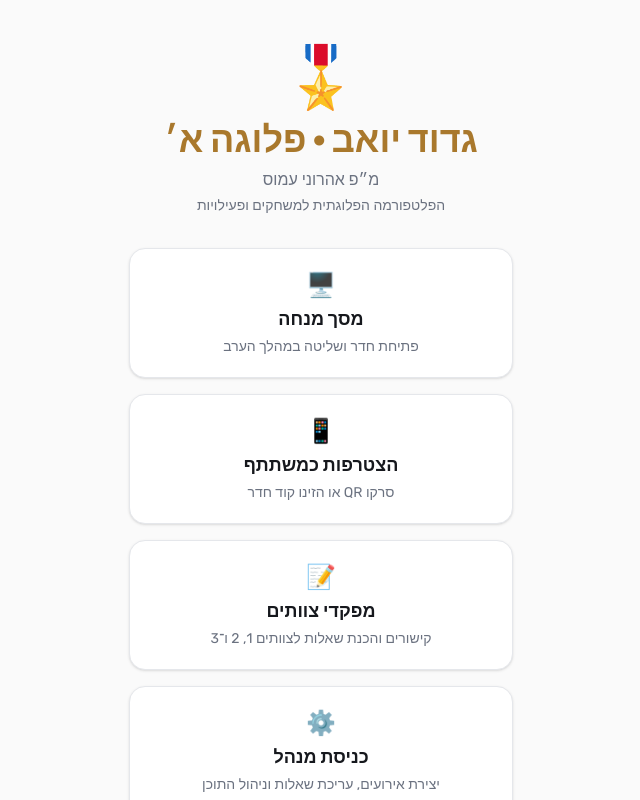
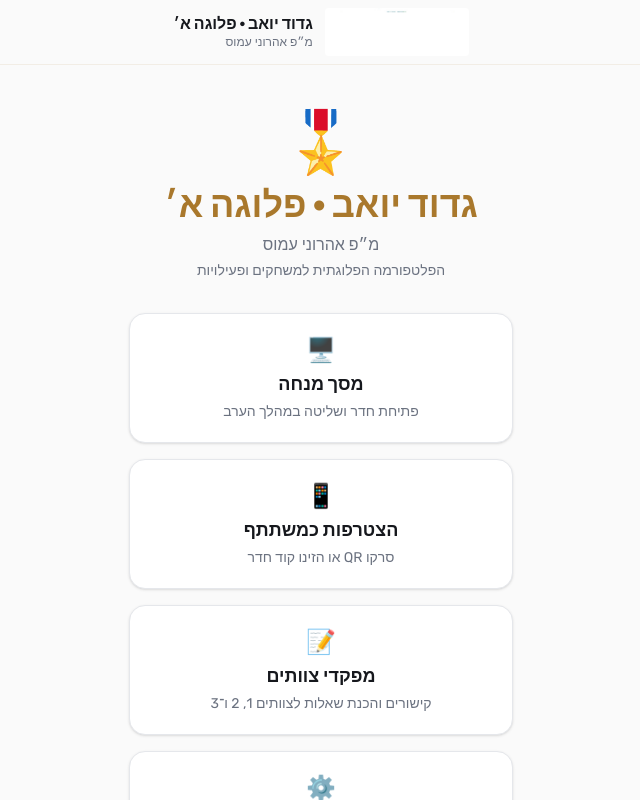
Before and after one commit to BEINUSH/tzevet-2, a Next.js app: page / in a window 1280 px wide. Shown: the top 800 px of the page, without its empty margins (319-959 px from the left). Built offline with nearby package versions, Linux system fonts and the light colour scheme.

Commit message:
Brand all pages with Yoav Battalion

```diff
--- a/src/app/layout.tsx
+++ b/src/app/layout.tsx
@@ -1,4 +1,6 @@
 import type { Metadata, Viewport } from "next";
+import Image from "next/image";
+import Link from "next/link";
 import { Rubik } from "next/font/google";
 import "./globals.css";
 
@@ -9,8 +11,8 @@ const rubik = Rubik({
 });
 
 export const metadata: Metadata = {
-  title: "סיירת יואב - צוות בן ססי",
-  description: "אפליקציית משחקים לערב גיבוש",
+  title: "גדוד יואב · פלוגה א׳",
+  description: "הפלטפורמה הפלוגתית למשחקים ופעילויות",
 };
 
 export const viewport: Viewport = {
@@ -24,7 +26,18 @@ export const viewport: Viewport = {
 export default function RootLayout({ children }: Readonly<{ children: React.ReactNode }>) {
   return (
     <html lang="he" dir="rtl" className={`${rubik.variable} h-full antialiased`}>
-      <body className="min-h-full flex flex-col bg-brand-navy text-brand-white">{children}</body>
+      <body className="min-h-full flex flex-col bg-brand-navy text-brand-white">
+        <header className="w-full border-b border-brand-gold/10 bg-brand-navy/95 px-4 py-2">
+          <Link href="/" className="mx-auto flex max-w-5xl items-center justify-center gap-3" aria-label="גדוד יואב פלוגה א׳ - מסך הבית">
+            <Image src="/yoav-logo.png" alt="לוגו גדוד יואב" width={180} height={58} className="h-12 w-auto rounded-sm bg-white object-contain px-2" priority />
+            <div className="text-right leading-tight">
+              <div className="font-black">גדוד יואב · פלוגה א׳</div>
+              <div className="text-xs text-brand-muted">מ״פ אהרוני עמוס</div>
+            </div>
+          </Link>
+        </header>
+        {children}
+      </body>
     </html>
   );
 }
```
